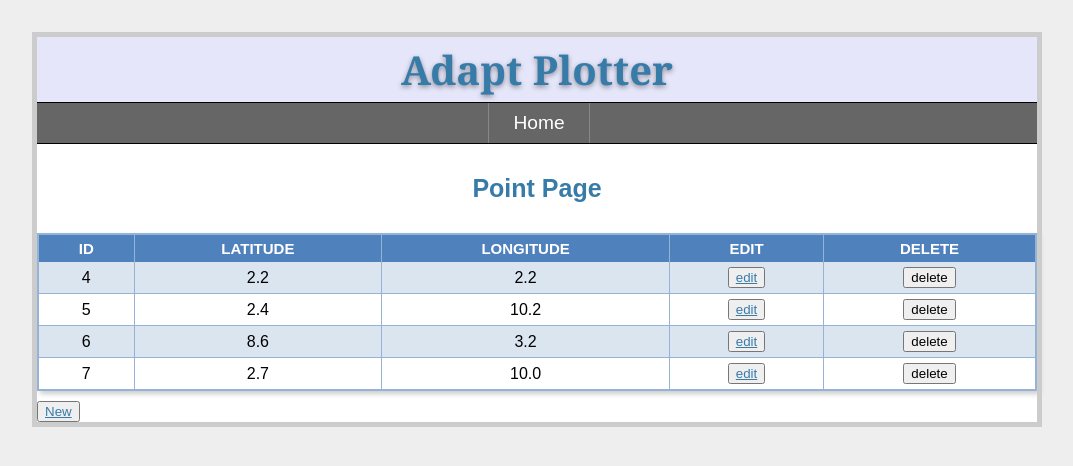
After one commit to djtyree/adaptPlotter, a Flask app: page /point in a window 1280 px wide. The commit adds this page. Shown: the top 466 px of the page, without its empty margins (103-1176 px from the left). Run offline with Flask 2, Linux system fonts and the light colour scheme; data comes from the database, SQL or seed files in the repository; both versions use the stored data as it was after the commit; parts of the project's set-up code (start-up, migrations or seed data) failed here and were passed over.

Commit message:
node links and redraw

```diff
--- a/main/static/css/style.css
+++ b/main/static/css/style.css
@@ -150,5 +150,47 @@ svg .title,
 	height:100% !important;
 	}
 #chart {
-	height: 400px;
+	height: 600px;
 }
+
+/* -------------------------- */
+/* --------- Tables --------- */
+/* -------------------------- */
+
+  table {
+    margin: 10px auto;
+    border-collapse: collapse;
+    font-family: Arial, Helvetica, sans-serif;
+    border: 2px solid #95b3d7;
+    box-shadow: 3px 3px 5px #ccc;
+    width: 100%;
+  }
+  table th, table td {
+    padding: 5px 10px;
+    text-align: center;
+  }
+
+  table thead th {
+    background: #4f81bd;
+    text-transform: uppercase;
+    text-align: center;
+    font-size: 15px;
+    color: #fff;
+  }
+
+  table tbody tr {
+    border-bottom: 1px solid #95b3d7;
+  }
+
+  table tbody tr:nth-child(odd) {
+    background: #dbe5f0;
+  }
+
+  .dceweb-table#status tbody tr:nth-child(odd) {
+    background: #E5E5E5;
+  }
+
+  table thead th,
+  table tbody tr td {
+    border-right: 1px solid #95b3d7;
+  }
--- /dev/null
+++ b/main/templates/points.html
@@ -0,0 +1,37 @@
+{% extends "layout.html" %}
+{% block page_header %}
+{% endblock %}
+{% block body %}
+  <h3 class=page-title>Point Page</h3>
+  <div id="points">
+    <table>
+      <thead>
+        <tr>
+          <th class=point-id>ID</th>
+          <th class=point-lat>Latitude</th>
+          <th class=point-lon>Longitude</th>
+          <th class=point-edit>Edit</th>
+          <th class=point-delete>Delete</th>
+        </tr>
+      </thead>
+      <tbody>
+        {% if points is defined %}
+          {% for point in points %}
+            <tr>
+              <td class=point-id>{{ point.id }}</td>
+              <td class=point-lat>{{ point.location.lat }}</td>
+              <td class=point-lon>{{ point.location.lon }}</td>
+              <td><button id="point-edit-{{ point.id }}" class="point-edit btn-small"><a href="{{ url_for('addEditPoint', point_id=point.id) }}">edit</a></button></td>
+              <td><button id="point-delete-{{ point.id }}" class="point-delete btn-small">delete</button></td>
+            </tr>
+          {% else %}
+            <tr>
+              <td colspan=5>No Nodes have been created.</td>
+            </tr>
+          {% endfor %}
+        {% endif %}
+      </tbody>
+    </table>
+    <button class='btn new-point new-item'><a href="{{ url_for('addEditPoint') }}">New</a></button>
+  </div>
+{% endblock %}
--- a/main/views.py
+++ b/main/views.py
@@ -25,18 +25,18 @@ def getRandomData():
 def getAllData():
     data = []
     objects = db.session.query(Object).all()
+    leaders = Node.query.filter_by(leader_id=0).all()
 
     nodes = { 'name': 'Node', 'color': '#AAAAAA', 'data': [], 'marker': {'symbol': 'triangle', 'radius': 6} }
     paths = { 'name': 'Paths', 'color': '#FF0000', 'data': [], 'marker': {'symbol': 'square', 'radius': 4} }
     points = { 'name': 'Points', 'color': '#00FF00', 'data': [], 'marker': {'symbol': 'circle', 'radius': 3} }
 
+    for leader in leaders:
+        nodes['data'].append(ChartPoint(x=leader.location.lat,y=leader.location.lon,color='#0000FF', name=leader.name,nid=leader.id, size=8).__dict__)
+        for follower in leader.followers:
+            nodes['data'].append(ChartPoint(x=follower.location.lat,y=follower.location.lon, name=follower.name,nid=follower.id,lid=leader.id).__dict__)
     for obj in objects:
-        if obj.type == 'node':
-            if obj.isLeader():
-                nodes['data'].append(ChartPoint(obj.location.lat,obj.location.lon,'#0000FF', obj.name,'triangle-down' ).__dict__)
-            else:
-                nodes['data'].append(ChartPoint(x=obj.location.lat,y=obj.location.lon, name=obj.name).__dict__)
-        elif obj.type == 'path':
+        if obj.type == 'path':
             paths['data'].append(None)
         elif obj.type == 'point':
             points['data'].append(ChartPoint(x=obj.location.lat,y=obj.location.lon,name='Point - ' + str(obj.id)).__dict__)
@@ -47,24 +47,41 @@ def getAllData():
 @app.route('/node/add', defaults={'node_id': None}, methods=['GET', 'POST'])
 @app.route('/node/<int:node_id>/edit', methods=['GET', 'POST'])
 def addEditNode(node_id):
-    if node_id is None:
-        form = NodeForm(new=True)
-    else:
-        form = NodeForm(new=False)
+    node = None
+    # get choices for node leaders
     leader_choices = [(0, 'Self')]
     for x in Node.query.all():   # @UndefinedVariable
         leader_choices.append((x.id,x.name))
+    form = NodeForm()
     form.leader.choices = leader_choices
     form.leader.default = 0
+    if node_id is None:
+        form.new.data = True
+    else:
+        node = Node.query.get(node_id)
+        form.new.data = False
+        form.name.data = node.name
+        form.lat.data = node.location.lat
+        form.lon.data = node.location.lon
+        form.leader.data = node.leader_id
 
     if request.method == 'POST' and form.validate():  # @UndefinedVariable
-        #new node has passed validation, add to db
-        location = Location(lat=form.lat.data, lon=form.lon.data)
-        db.session.add(location)  # @UndefinedVariable
-        node = Node(name=form.name.data, leader_id=form.leader.data, location=location)
-        db.session.add(node)  # @UndefinedVariable
-        db.session.commit()  # @UndefinedVariable
-        flash("Node has beeen created")
+        if node is None:
+            #new node has passed validation, add to db
+            location = Location(lat=form.lat.data, lon=form.lon.data)
+            db.session.add(location)  # @UndefinedVariable
+            node = Node(name=form.name.data, leader_id=form.leader.data, location=location)
+            db.session.add(node)  # @UndefinedVariable
+            db.session.commit()  # @UndefinedVariable
+            flash("Node has beeen created")
+        else:
+            #node has been updated. save updates
+            location = Location.query.get(node.loc_id)
+            location.lat = form.lat.data
+            location.lon = form.lon.data
+            node.leader_id = form.leader.data
+            db.session.commit()  # @UndefinedVariable
+            flash("Node has beeen updated")
 
         # after creating the new state, redirect them back to dce config page
         return redirect(url_for("nodePage"))
@@ -74,19 +91,31 @@ def addEditNode(node_id):
 @app.route('/point/add', defaults={'point_id': None}, methods=['GET', 'POST'])
 @app.route('/point/<int:point_id>/edit', methods=['GET', 'POST'])
 def addEditPoint(point_id):
+    point = None
+    form = PointForm()
     if point_id is None:
-        form = PointForm(new=True)
+        form.new.data = True
     else:
-        form = PointForm(new=False)
-
+        point = Point.query.get(point_id)
+        form.new.data = False
+        form.lat.data = point.location.lat
+        form.lon.data = point.location.lon
     if request.method == 'POST' and form.validate():  # @UndefinedVariable
-        #new point has passed validation, add to db
-        location = Location(lat=form.lat.data, lon=form.lon.data)
-        db.session.add(location)  # @UndefinedVariable
-        point= Point(location=location)
-        db.session.add(point)  # @UndefinedVariable
-        db.session.commit()  # @UndefinedVariable
-        flash("Point has beeen created")
+        if point is None:
+            #new point has passed validation, add to db
+            location = Location(lat=form.lat.data, lon=form.lon.data)
+            db.session.add(location)  # @UndefinedVariable
+            point= Point(location=location)
+            db.session.add(point)  # @UndefinedVariable
+            db.session.commit()  # @UndefinedVariable
+            flash("Point has beeen created")
+        else:
+            #node has been updated. save updates
+            location = Location.query.get(point.loc_id)
+            location.lat = form.lat.data
+            location.lon = form.lon.data
+            db.session.commit()  # @UndefinedVariable
+            flash("Point has beeen updated")
 
         # after creating the new state, redirect them back to dce config page
         return redirect(url_for("pointPage"))
@@ -109,18 +138,29 @@ def pointPage():
 #####################################################################
 
 class ChartPoint(object):
+    nid = 0
+    lid = 0
     x = 0
     y = 0
     color = ""
     name = ""
     marker = ""
+    size=6
 
-    def __init__(self, x, y, color=None, name=None, marker=None):
+    def __init__(self, x, y, color=None, name=None, symbol=None, nid=None, lid=None, size=None):
         self.x = x
         self.y = y
+        if nid is not None:
+            self.nid = nid
+        if lid is not None:
+            self.lid = lid
         if color is not None:
             self.color = color
         if name is not None:
             self.name = name
-        if marker is not None:
-            self.marker = { 'symbol': marker}
+        if symbol is not None or size is not None:
+            self.marker = {}
+            if symbol is not None:
+                self.marker['symbol'] = symbol
+            if size is not None:
+                self.marker['radius'] = size
```
Also changed, not shown: main/models.py (+9 -3 lines), main/static/js/home.js (+31 -6 lines), main/templates/pointForm.html (added, +23 -0 lines), migrations/versions/42f85542fe29_.py (renamed from migrations/versions/12fe07151f0_.py, +16 -13 lines), migrations/versions/4f25174a5732_.py (deleted, +0 -26 lines), app.db.
